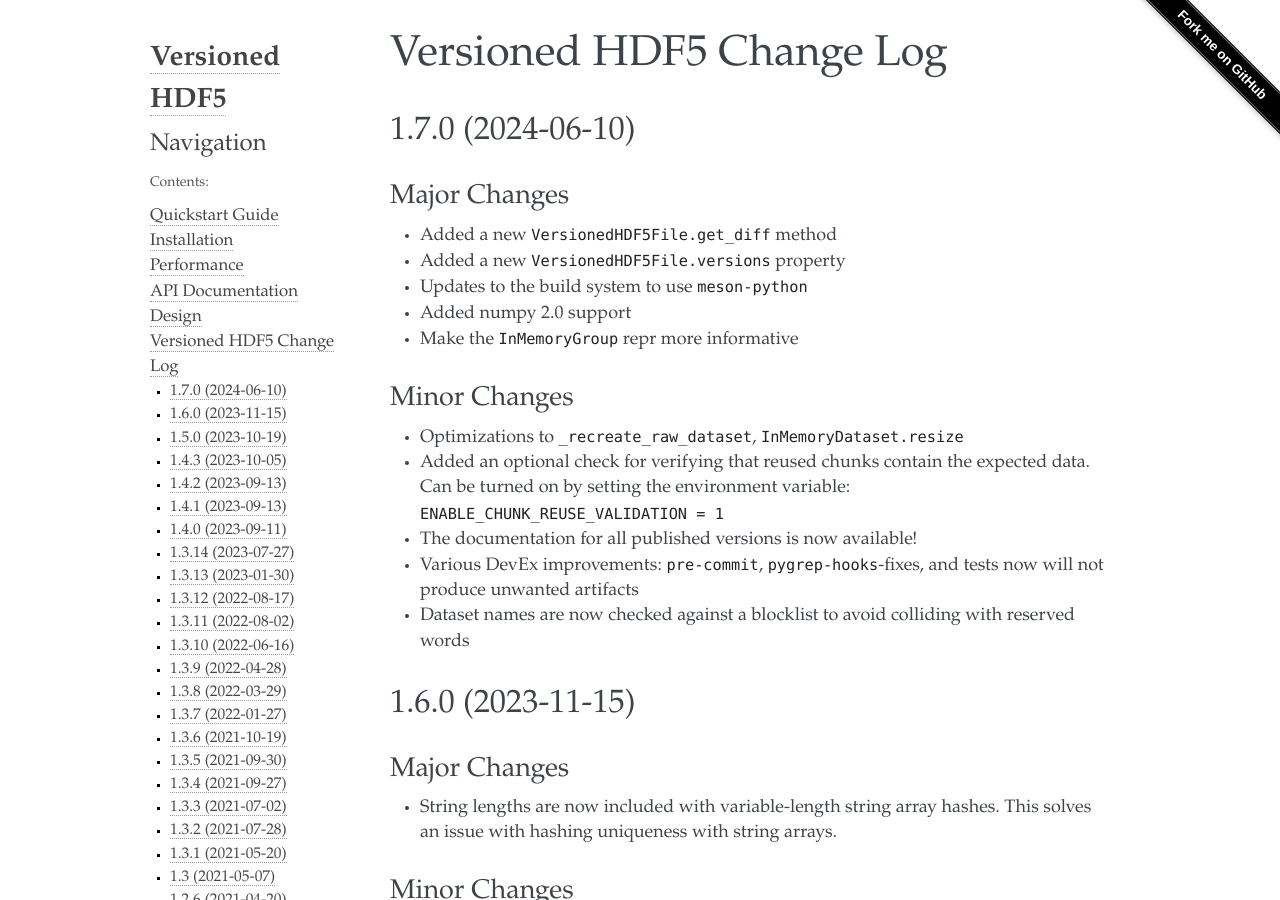
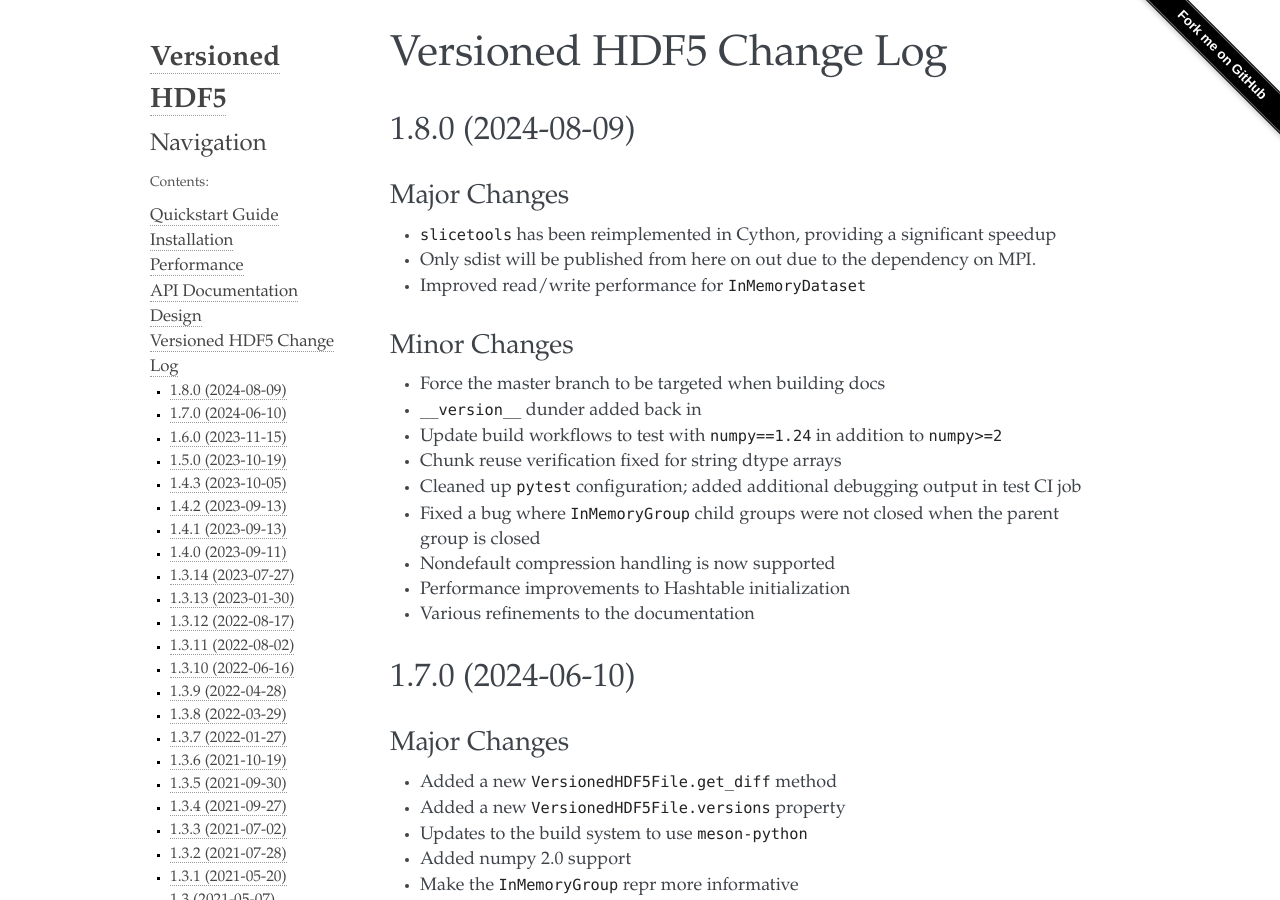
Before and after one commit to deshaw/versioned-hdf5, a Sphinx documentation site: the page built from docs/changelog.md, in a window 1280 px wide and 900 px high. Built offline with Sphinx 7.4.7, drawn with Linux system fonts in a browser that asks for light colours.

Commit message:
Prepare for release 1.8.0 (#363)

```diff
--- a/docs/changelog.md
+++ b/docs/changelog.md
@@ -1,5 +1,25 @@
 Versioned HDF5 Change Log
 =========================
+
+## 1.8.0 (2024-08-09)
+
+### Major Changes
+
+- `slicetools` has been reimplemented in Cython, providing a significant speedup
+- Only sdist will be published from here on out due to the dependency on MPI.
+- Improved read/write performance for `InMemoryDataset`
+
+### Minor Changes
+- Force the master branch to be targeted when building docs
+- `__version__` dunder added back in
+- Update build workflows to test with `numpy==1.24` in addition to `numpy>=2`
+- Chunk reuse verification fixed for string dtype arrays
+- Cleaned up `pytest` configuration; added additional debugging output in test CI job
+- Fixed a bug where `InMemoryGroup` child groups were not closed when the parent
+  group is closed
+- Nondefault compression handling is now supported
+- Performance improvements to Hashtable initialization
+- Various refinements to the documentation
 
 ## 1.7.0 (2024-06-10)
 
```
Also changed, not shown: 1 other file.
